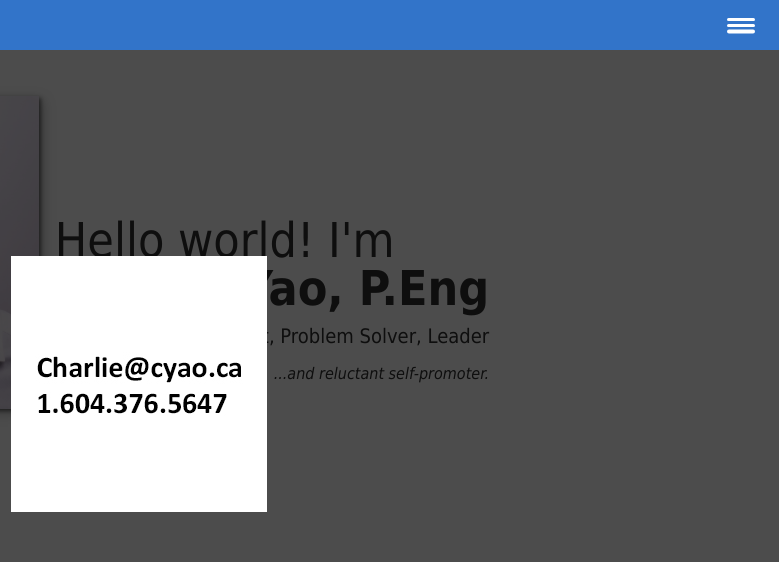
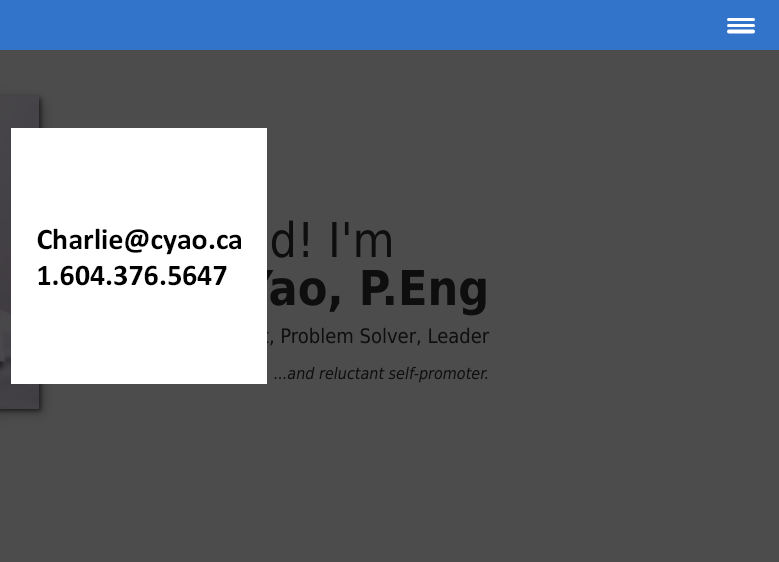
Before and after one commit to yao-charlie/Website, a plain HTML site: page index.html in a window 1280 px wide. Both pictures are taken after a click on the icon 369 px from the left and 446 px from the top of the page. Shown: the top 562 px of the page, 501-1280 px from the left. Drawn offline with Linux system fonts and the light colour scheme.

Commit message:
Margin adjustment for lightboxes

```diff
--- a/style_sheet.css
+++ b/style_sheet.css
@@ -140,10 +140,12 @@ sup {
   overflow: auto;
 }
 
+/* TODO: vertically center lightboxes */
+
 .lightBox__container{
   display: flex;
   justify-content: center;
-  margin-top: 20%;
+  margin-top: 10%;
   margin-left: 10%;
   margin-right:10%;
 
```
